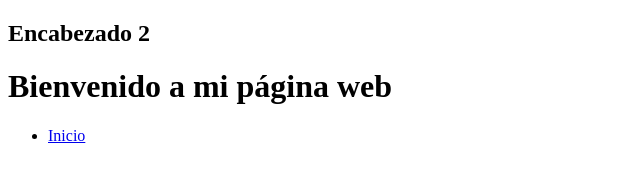
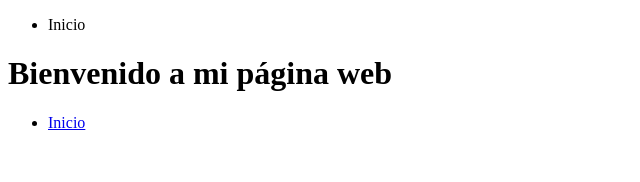
Before and after one commit to valerialuna349-glitch/PruebaGitProyecto, a plain HTML site: page index.html in a window 1280 px wide. Shown: the whole page, without its empty margins (0-640 px from the left). Drawn offline with Linux system fonts and the light colour scheme.

Commit message:
Se agrego Lista

```diff
--- a/index.html
+++ b/index.html
@@ -5,9 +5,11 @@
     <meta name="viewport" content="width=device-width, initial-scale=1.0">
     <meta name="description" content="Descripción breve de la página">
     <title>Título de la página</title>
-    <!-- Aquí se enlazan archivos externos -->
-    <h2>Encabezado 2</h2>
 
+
+    <ul>
+        <li>Inicio</li>
+    </ul>
 </head>
 <body>
     <!-- Encabezado -->
```
